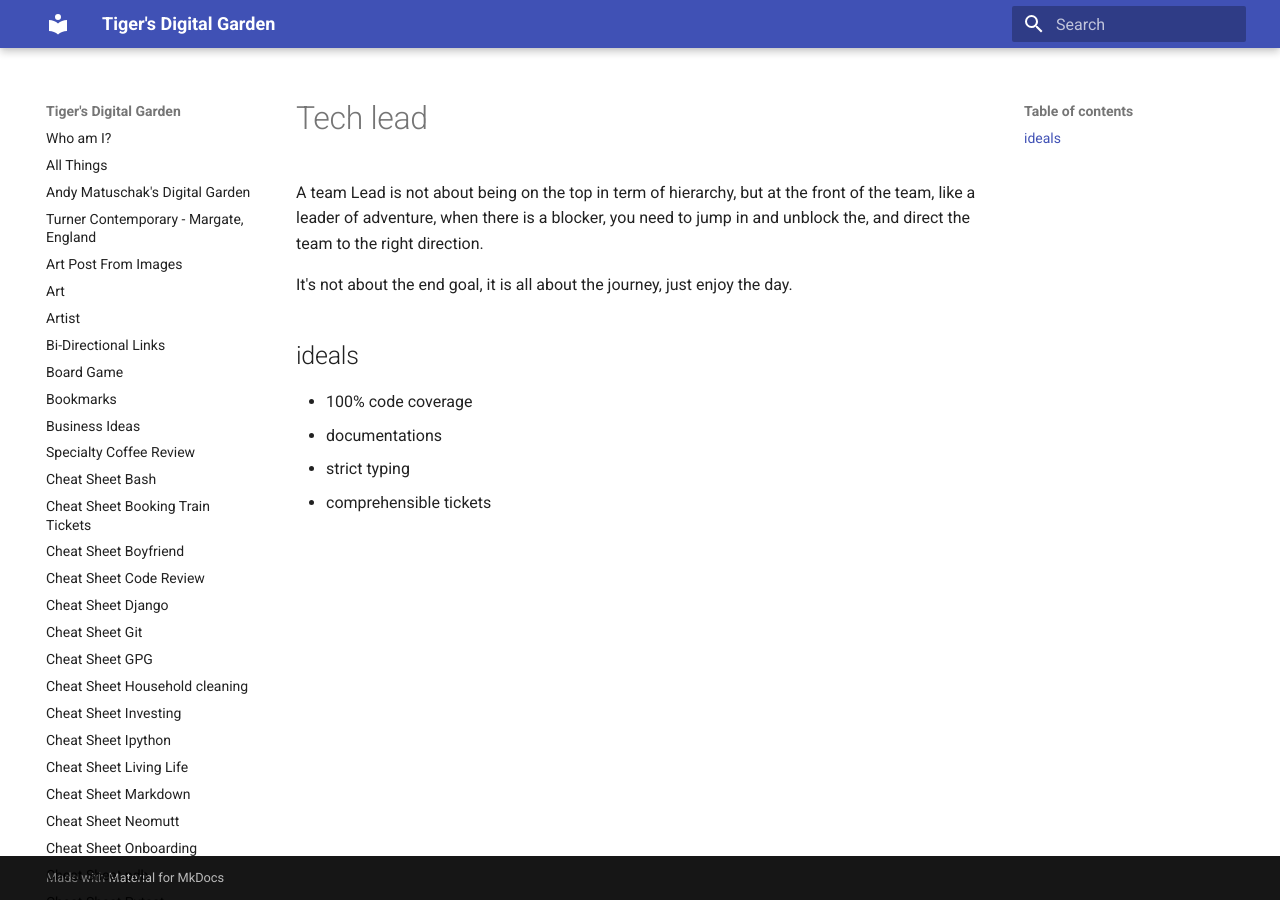
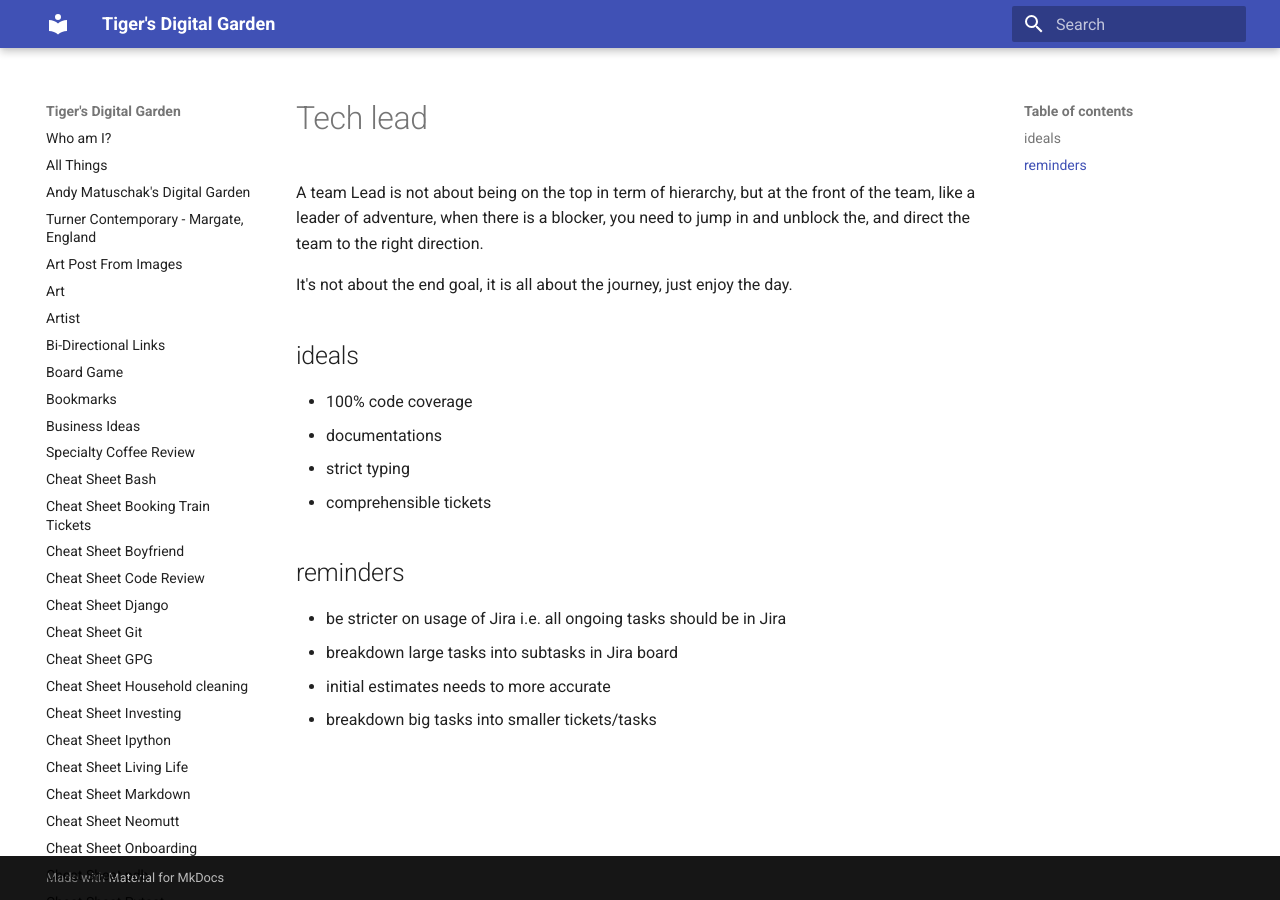
Before and after one commit to ynotstartups/notes, an MkDocs documentation site: the page built from notes/tech-lead.md, in a window 1280 px wide. Built offline with MkDocs 1.6.1 and Material for MkDocs 9.7.7, drawn with Linux system fonts in a browser that asks for light colours.

Commit message:
add reminders for tech lead

```diff
--- a/notes/tech-lead.md
+++ b/notes/tech-lead.md
@@ -10,3 +10,10 @@ It's not about the end goal, it is all about the journey, just enjoy the day.
 - documentations
 - strict typing
 - comprehensible tickets
+
+## reminders
+
+- be stricter on usage of Jira i.e. all ongoing tasks should be in Jira
+- breakdown large tasks into subtasks in Jira board
+- initial estimates needs to more accurate
+- breakdown big tasks into smaller tickets/tasks
```
